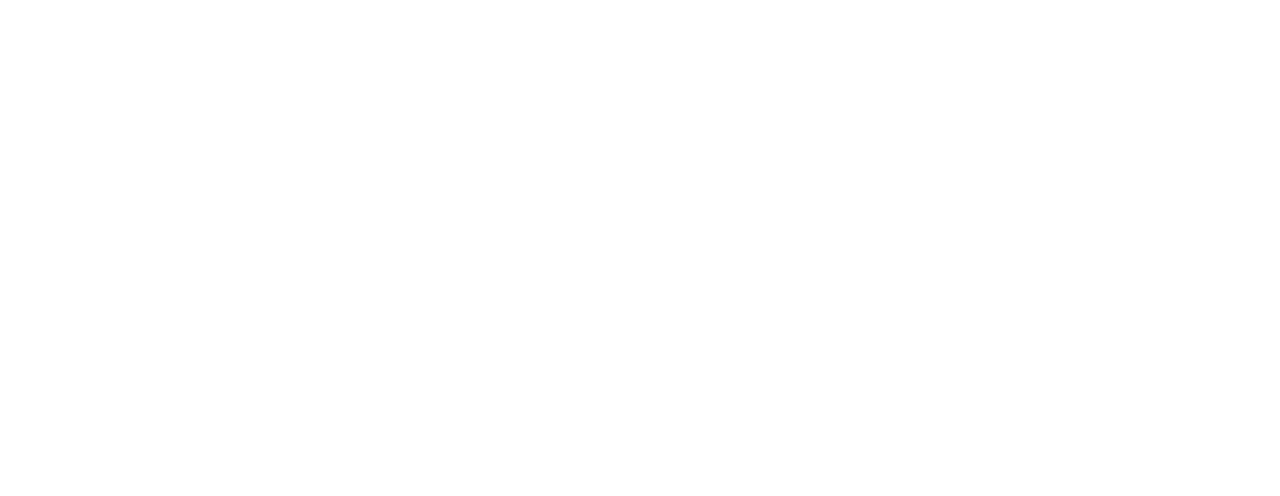
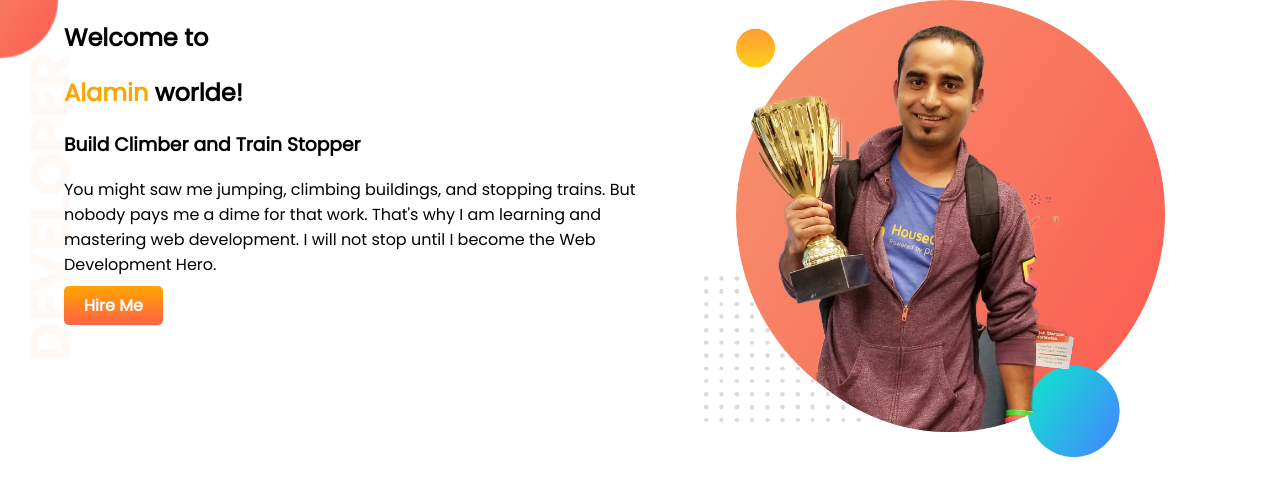
Before and after one commit to Alamin0123/developer-portfolio, a plain HTML site: page index.html in a window 1280 px wide. Drawn offline with Linux system fonts and the light colour scheme.

Commit message:
please upload my code

```diff
--- a/index.html
+++ b/index.html
@@ -1,13 +1,40 @@
 <!DOCTYPE html>
 <html lang="en">
+
 <head>
     <meta charset="UTF-8">
     <meta http-equiv="X-UA-Compatible" content="IE=edge">
     <meta name="viewport" content="width=device-width, initial-scale=1.0">
     <link rel="stylesheet" href="style.css">
+    <link rel="preconnect" href="https://fonts.googleapis.com">
+    <link rel="preconnect" href="https://fonts.gstatic.com" crossorigin>
+    <link href="https://fonts.googleapis.com/css2?family=Poppins&display=swap" rel="stylesheet">
     <title>Alamin portfolio</title>
+
 </head>
+
 <body>
 
+
+    <section class="top-banner">
+
+        <div class="half">
+            <h1>Welcome to </h1>
+            <h1><span class="orange-color">Alamin</span> worlde!</h1>
+            <h3>Build Climber and Train Stopper</h3>
+            <p>You might saw me jumping, climbing buildings, and stopping trains. But nobody pays me a dime for that
+                work.
+                That's
+                why I am learning and mastering web development. I will not stop until I become the Web Development
+                Hero.</p>
+                <a class=" link-button"href="https://www.facebook.com/?ref=tn_tnmn&_rdc=1&_rdr" target="_blank" rel="noopener noreferrer">Hire Me</a>
+        </div>
+
+        <div class="half">
+            <img src="images/jhankar.png" alt="">
+        </div>
+    </section>
+
 </body>
+
 </html>
--- a/style.css
+++ b/style.css
@@ -0,0 +1,32 @@
+body{
+    font-family: 'Poppins', sans-serif;
+    padding: 0;
+    margin: 0;
+}
+.orange-color{
+    color: orange;
+}
+section{
+    display: flex;
+}
+.half{
+    width: 50%;
+    padding-left: 5%;
+}
+
+.half img{
+    width: 80%;
+}
+
+.link-button{
+    text-decoration: none;
+    background-image:linear-gradient(orange, tomato);
+    padding: 8px 20px;
+    color: white;
+    border-radius: 5px;
+    font-weight: 700;
+}
+.top-banner{
+    background-image: url("images/top-banner.png");
+    background-repeat: no-repeat;
+}
```
Also changed, not shown: images/dream-bg.png (added), images/exp-bg.png (added), images/jhankar.png (added), images/jhankar2.png (added), images/my-bg.png (added), images/my-bg2.png (added), images/top-banner.png (added).
